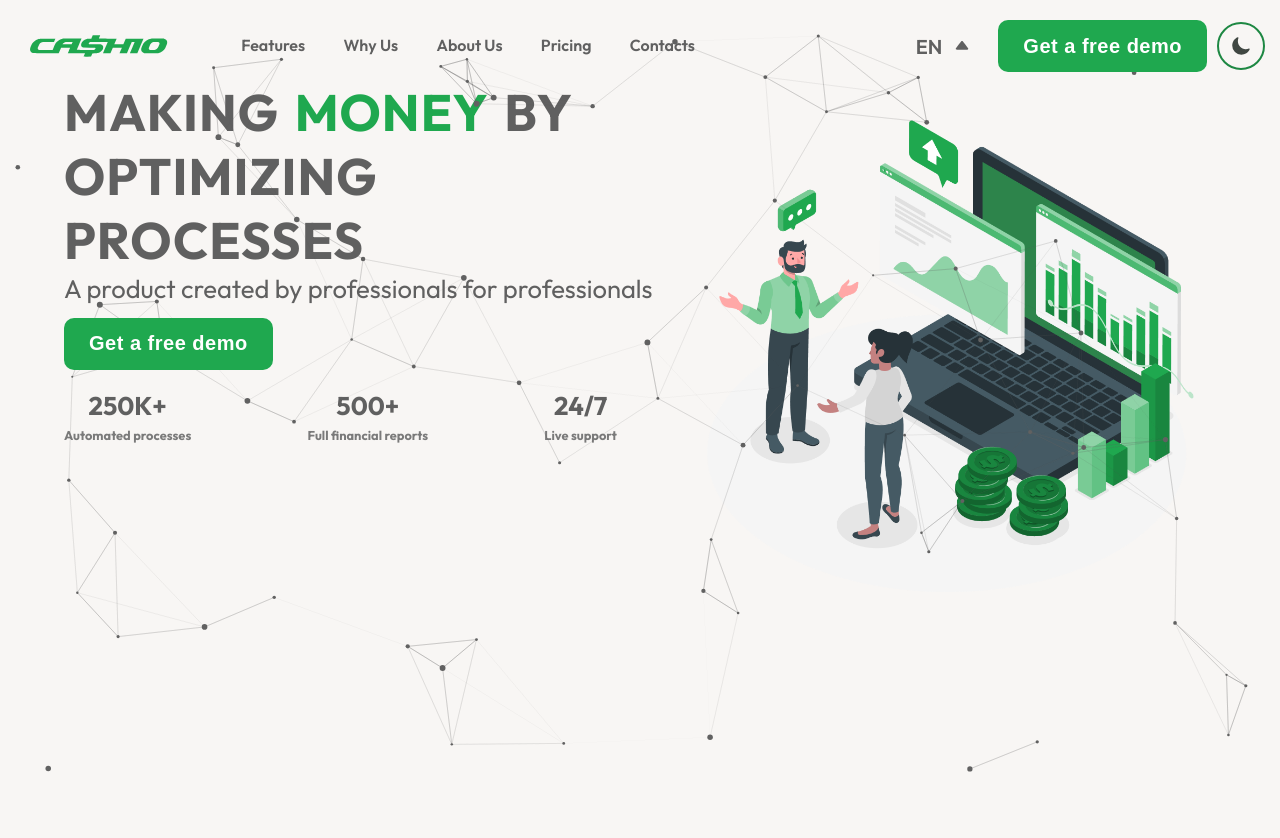
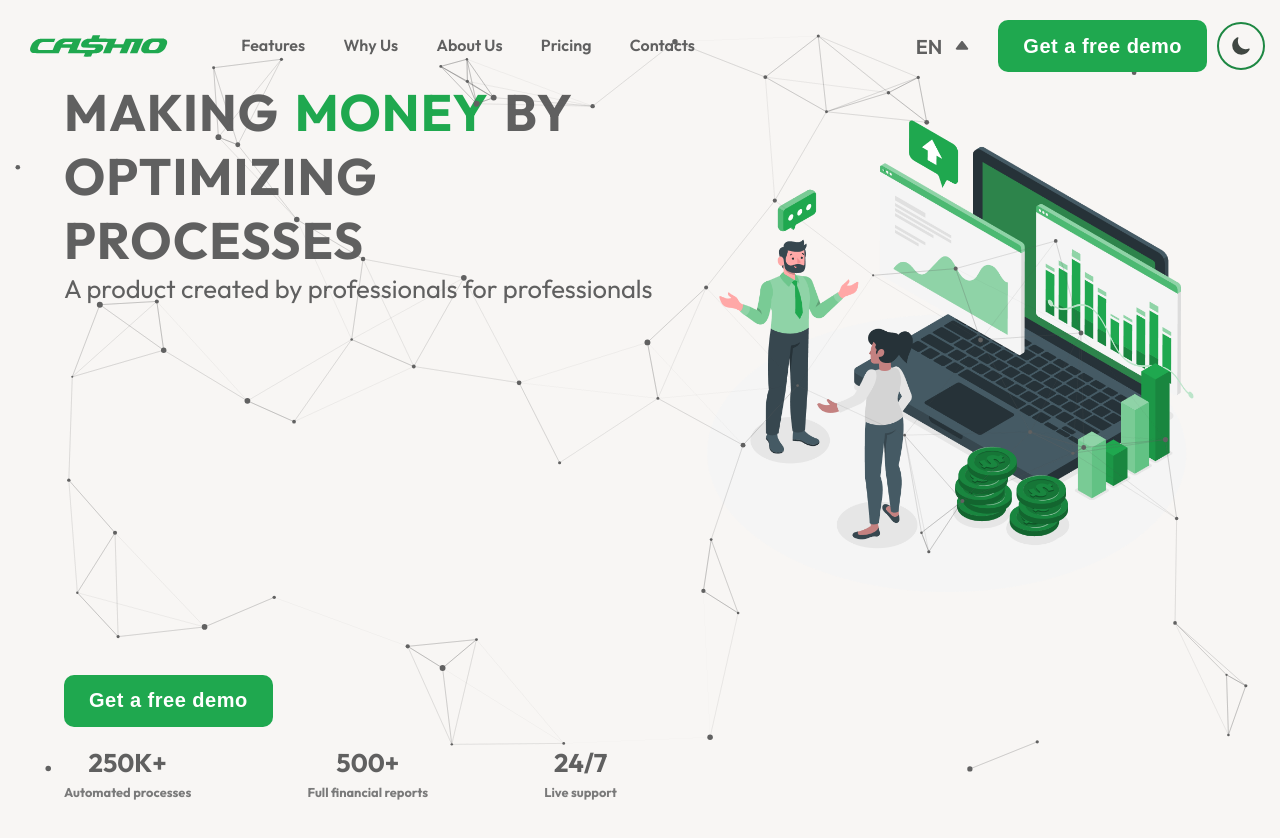
Before and after one commit to RevaGee/Cashio, a React (Create React App) app: page / in a window 1280 px wide. Shown: the top 838 px of the page. Built offline with nearby package versions, Linux system fonts and the light colour scheme.

Commit message:
corrected slogan component with styles

```diff
--- a/src/components/Slogan/index.tsx
+++ b/src/components/Slogan/index.tsx
@@ -14,11 +14,13 @@ export const Slogan = () => {
         <div className="slogan">
             <div className="img_and_text">
                 <div className="slogan_text">
-                    <div className="slogan_head_text" >
-                        <p>{t('Making')} <span>{t('Money')}</span> {t('Making Money')}</p>
-                    </div>
-                    <div className="signature">
-                        <a>{t('Professionals')}</a>
+                    <div>
+                        <div className="slogan_head_text" >
+                            <p>{t('Making')} <span>{t('Money')}</span> {t('Making Money')}</p>
+                        </div>
+                        <div className="signature">
+                            <a>{t('Professionals')}</a>
+                        </div>
                     </div>
                     <div className = 'button_digits'>
                         <button className='demo_slogan' onClick={handleTelegramLink}>
--- a/src/components/Slogan/style.scss
+++ b/src/components/Slogan/style.scss
@@ -16,7 +16,8 @@
 .slogan_text {
   display: flex;
   flex-direction: column;
-  //justify-content: space-between;
+  justify-content: space-between;
+  height: calc(100vh - 80px);
   /*text-align: left;
   margin-bottom: inherit;*/
 }
@@ -105,6 +106,7 @@
 
 .button_digits{
   //margin-top: 30px;
+  //display: flex;
   margin-top: 1vw;
   .info_text {
     font-weight: bold;
```
